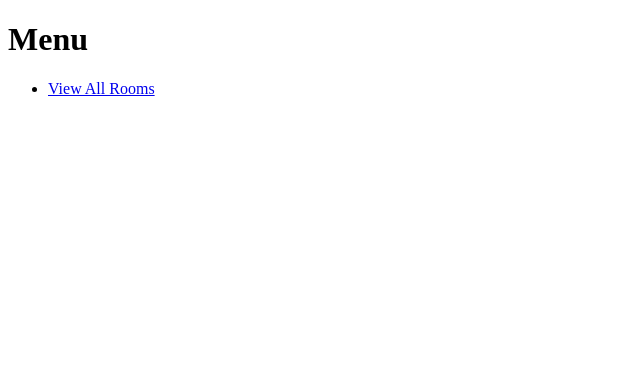
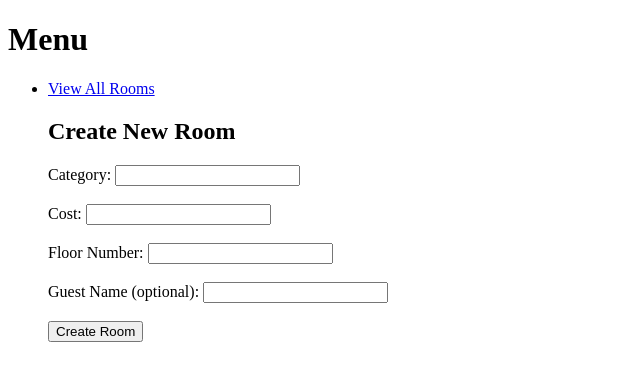
Before and after one commit to Daniel2369/myHotel_DevOps_MidTerm, a FastAPI app: page / in a window 1280 px wide. Shown: the top 381 px of the page, without its empty margins (0-640 px from the left). Run offline with FastAPI, Linux system fonts and the light colour scheme.

Commit message:
Added post create_room form

```diff
--- a/backend.py
+++ b/backend.py
@@ -1,5 +1,5 @@
 # Import Libraries
-from fastapi import FastAPI, Request # Backend app library fastapi
+from fastapi import FastAPI, Request, Form # Backend app library fastapi
 from contextlib import asynccontextmanager
 from fastapi.responses import HTMLResponse
 from fastapi.templating import Jinja2Templates # Frontend library using html templates
@@ -51,3 +51,22 @@ async def menu(request: Request):
 @app.get("/rooms", status_code=status.HTTP_200_OK)
 async def get_rooms():
     return room_db
+
+@app.post("/rooms/create_room", status_code=status.HTTP_201_CREATED)
+async def create_room(
+    category: str = Form(...),
+    cost: int = Form(...),
+    floor_number: int = Form(...),
+    guest_name: str = Form(None)
+):
+
+    new_room_id = max(room_db.keys(), default=0) + 1 # Will append id automatically
+
+    room_db[new_room_id] = {
+    "category": category,
+    "cost": cost,
+    "floor_number": floor_number,
+    "guest_name": guest_name
+    }
+
+    return {"message": "Room created successfully", "room_id": new_room_id}
--- a/templates/menu.html
+++ b/templates/menu.html
@@ -10,6 +10,22 @@
         <h1>Menu</h1>
         <ul>
             <li><a href="/rooms">View All Rooms</a></li>
+        <h2>Create New Room</h2>
+        <form action="/rooms/create_room" method="post">
+            <label>Category:</label>
+            <input type="text" name="category" required><br><br>
+
+            <label>Cost:</label>
+            <input type="number" name="cost" required><br><br>
+
+            <label>Floor Number:</label>
+            <input type="number" name="floor_number" required><br><br>
+
+            <label>Guest Name (optional):</label>
+            <input type="text" name="guest_name"><br><br>
+
+            <button type="submit">Create Room</button>
+        </form>
         </ul>
     </body>
  </html>
```
